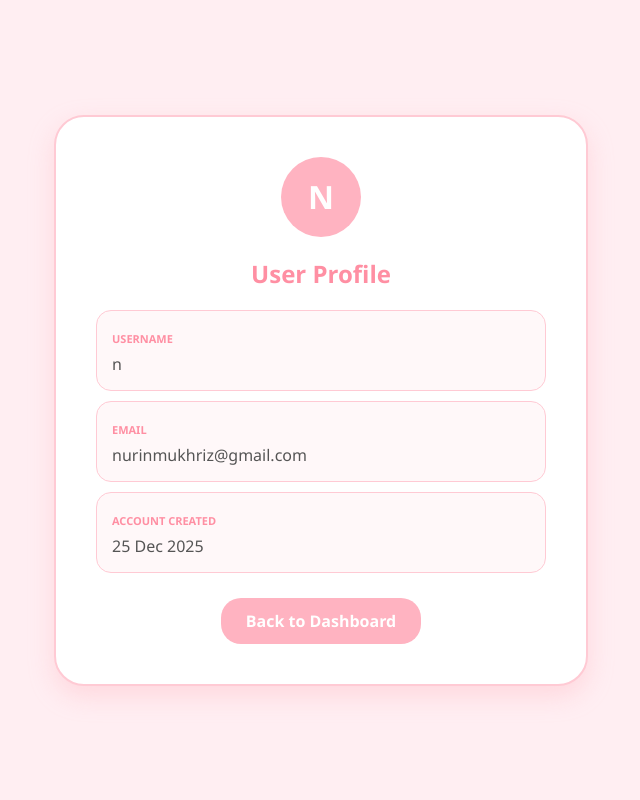
After one commit to ediblecookies/ssd-project, a Django app: page /profile/ in a window 1280 px wide. The commit adds this page. Shown: the whole page, without its empty margins (319-959 px from the left). Run offline with Django 5.2, Linux system fonts and the light colour scheme; a user stored in the database is signed in.

Commit message:
All modules completed with pink theme

```diff
--- /dev/null
+++ b/core/templates/profile.html
@@ -0,0 +1,26 @@
+<!DOCTYPE html>
+<html>
+<head>
+    <title>User Profile - Secure Admin Page</title>
+    <style>
+        body { background-color: #ffeef2; font-family: 'Segoe UI', sans-serif; display: flex; justify-content: center; align-items: center; min-height: 100vh; margin: 0; }
+        .profile-card { background: white; padding: 40px; border-radius: 30px; box-shadow: 0 10px 25px rgba(255, 182, 193, 0.4); width: 100%; max-width: 450px; text-align: center; border: 2px solid #ffcad4; }
+        .avatar { width: 80px; height: 80px; background: #ffb3c1; color: white; border-radius: 50%; display: flex; align-items: center; justify-content: center; font-size: 32px; margin: 0 auto 20px; font-weight: bold; }
+        h2 { color: #ff8fa3; margin-bottom: 20px; }
+        .info-box { text-align: left; background: #fff8f9; padding: 15px; border-radius: 15px; margin-bottom: 10px; border: 1px solid #ffcad4; }
+        label { color: #ff8fa3; font-weight: bold; font-size: 11px; text-transform: uppercase; }
+        p { color: #555; margin: 5px 0 0; }
+        .back-btn { background-color: #ffb3c1; color: white; text-decoration: none; padding: 12px 25px; border-radius: 20px; display: inline-block; margin-top: 15px; font-weight: bold; }
+    </style>
+</head>
+<body>
+    <div class="profile-card">
+        <div class="avatar">{{ user.username|first|upper }}</div>
+        <h2>User Profile</h2>
+        <div class="info-box"><label>Username</label><p>{{ user.username }}</p></div>
+        <div class="info-box"><label>Email</label><p>{{ user.email|default:"Not Provided" }}</p></div>
+        <div class="info-box"><label>Account Created</label><p>{{ user.date_joined|date:"d M Y" }}</p></div>
+        <a href="{% url 'dashboard' %}" class="back-btn">Back to Dashboard</a>
+    </div>
+</body>
+</html>
--- a/core/views.py
+++ b/core/views.py
@@ -45,6 +45,10 @@ def dashboard(request):
     return render(request, 'dashboard.html')
 
 @login_required
+def profile(request):
+    return render(request, 'profile.html')
+
+@login_required
 @user_passes_test(is_admin, login_url='dashboard')
 def admin_page(request):
     logs = AuditLog.objects.all().order_by('-timestamp')
--- a/secureapp/secureapp/urls.py
+++ b/secureapp/secureapp/urls.py
@@ -1,15 +1,14 @@
-from django.shortcuts import redirect
 from django.contrib import admin
 from django.urls import path
 from django.contrib.auth import views as auth_views
 from core import views
 
 urlpatterns = [
-    path('', lambda request: redirect('login')),
     path('admin/', admin.site.urls),
     path('register/', views.register, name='register'),
     path('login/', auth_views.LoginView.as_view(template_name='login.html'), name='login'),
     path('logout/', auth_views.LogoutView.as_view(next_page='login'), name='logout'),
     path('dashboard/', views.dashboard, name='dashboard'),
+    path('profile/', views.profile, name='profile'),
     path('admin-dashboard/', views.admin_page, name='admin_page'),
 ]
```
Also changed, not shown: core/templates/dashboard.html (+6 -3 lines).
